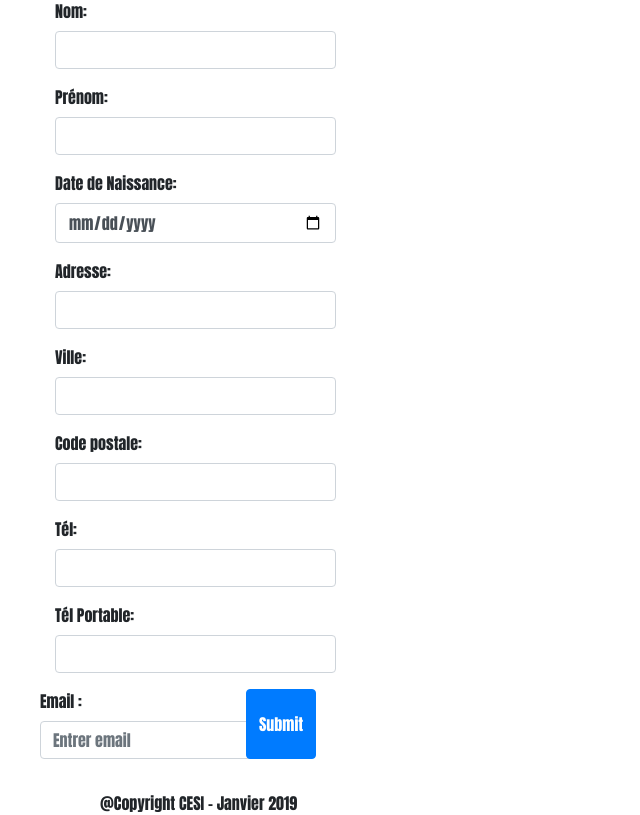
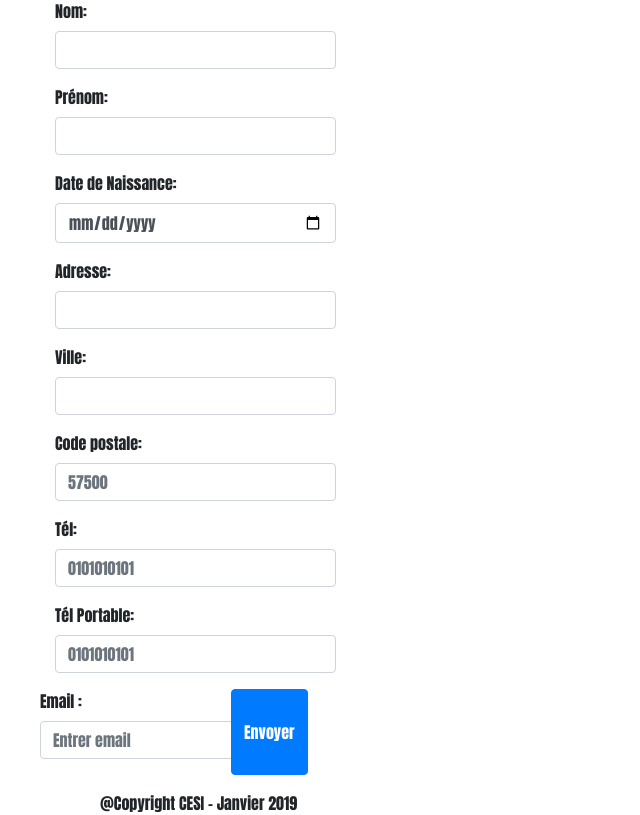
Before and after one commit to leobernier/Inscription, a PHP site: page /formulaire.php in a window 1280 px wide. Shown: the part 263-1078 px from the top of the page, without its empty margins (0-640 px from the left). Run offline with PHP 8.4, Linux system fonts and the light colour scheme.

Commit message:
lien vers formulaire, recuperation fichier formulaire de William. envoi mail ne marche pas

```diff
--- a/src/calculPoints.php
+++ b/src/calculPoints.php
@@ -88,7 +88,7 @@ if ($nbrPoints>=3) {
   </div>
   <div class="row">
     <div class="col-md-12">
-      <button type="button" class="btn btn-primary">Poursuivre</button>
+      <a href="formulaire.php"><button type="button" class="btn btn-primary">Poursuivre</button></a>
     </div>
   </div>
 </div>
--- a/src/formulaire.php
+++ b/src/formulaire.php
@@ -1,49 +1,95 @@
 <?php include('header.php')?>
+<?php if(isset($_POST)){
+
+  $to  = 'giraud.pascal@outlook.com';
+
+  // Sujet
+  $subject = 'Calendrier des anniversaires pour Août';
+
+  // message
+  $message = 'test';
+
+  /*'
+  <html>
+  <head>
+  <title>Calendrier des anniversaires pour Août</title>
+  </head>
+  <body>
+  <p>Voici les anniversaires à venir au mois d\'Août !</p>
+  <table>
+  <tr>
+  <th>Personne</th><th>Jour</th><th>Mois</th><th>Année</th>
+  </tr>
+  <tr>
+  <td>Josiane</td><td>3</td><td>Août</td><td>1970</td>
+  </tr>
+  <tr>
+  <td>Emma</td><td>26</td><td>Août</td><td>1973</td>
+  </tr>
+  </table>
+  </body>
+  </html>
+  ';*/
+
+  // Pour envoyer un mail HTML, l'en-tête Content-type doit être défini
+  $headers[] = 'MIME-Version: 1.0';
+  $headers[] = 'Content-type: text/html; charset=iso-8859-1';
+
+  // En-têtes additionnels
+  $headers[] = 'To: Mary <enzoabt@free.fr>';
+  $headers[] = 'From: Anniversaire <anniversaire@example.com>';
+  $headers[] = 'Cc: anniversaire_archive@example.com';
+  $headers[] = 'Bcc: anniversaire_verif@example.com';
+
+  // Envoi
+  mail($to, $subject, $message); //, implode("\r\n", $headers));
+}
+?>
 
 <div class="container">
   <h2>Formulaire d'inscription</h2>
   <div class='row'>
 
-<form>
+    <form method="POST" action="" >
       <div class="form-group row">
         <label for="Nom">Nom:</label>
-    <input type="text" class="form-control" name="Nom" value="">
+        <input type="text" class="form-control" name="Nom" value="" required>
       </div>
       <div class="form-group row">
         <label for="Prénom">Prénom:</label>
-    <input type="text" class="form-control" name="Prénom" value="">
+        <input type="text" class="form-control" name="Prénom" value="" required>
       </div>
       <div class="form-group row">
         <label for="Date_naissance">Date de Naissance:</label>
-    <input type="date" class="form-control" name="Date_naissance" placeholder="jj/mm/aaaa">
+        <input type="date" class="form-control" name="Date_naissance" placeholder="jj/mm/aaaa" required>
       </div>
       <div class="form-group row">
         <label for="Adresse">Adresse:</label>
-    <input type="text" class="form-control" name="Adresse" value="">
+        <input type="text" class="form-control" name="Adresse" value="" required>
       </div>
       <div class="form-group row">
         <label for="Ville">Ville:</label>
-    <input type="text" class="form-control" name="Ville" value="">
+        <input type="text" class="form-control" name="Ville" value="" required>
       </div>
       <div class="form-group row">
         <label for="Code_postale">Code postale:</label>
-    <input type="text" class="form-control" name="Code_postale" value="">
+        <input type="text" class="form-control" name="Code_postale" pattern="[0-9]{5}" placeholder="57500" value="" required>
       </div>
       <div class="form-group row">
         <label for="Telephone">Tél:</label>
-    <input type="text" class="form-control" name="Telephone" value="">
+        <input type="telNo" class="form-control" name="Telephone" pattern="[0-9]{2}[0-9]{2}[0-9]{2}[0-9]{2}[0-9]{2}" placeholder="0101010101" required>
       </div>
       <div class="form-group row">
         <label for="Telephone_Portable:">Tél Portable:</label>
-    <input type="text" class="form-control" name="Telephone_portable" value="">
+        <input type="text" class="form-control" name="Telephone_portable" pattern="[0-9]{2}[0-9]{2}[0-9]{2}[0-9]{2}[0-9]{2}" placeholder="0101010101" required>
       </div>   <div class="form-group row">
         <div class="form-group row">
           <label for="email">Email :</label>
-    <input type="email" class="form-control" id="email" aria-describedby="emailHelp" placeholder="Entrer email">
+          <input type="email" class="form-control" id="email" name="Email" aria-describedby="emailHelp" placeholder="Entrer email" required>
         </div>
         <div class="form-group row">
-    <button type="submit" class="btn btn-primary">Submit</button>
         </div>
+        <button type="submit" class="btn btn-primary">Envoyer</button>
       </form>
     </div>
   </div>
@@ -51,5 +97,4 @@
 
 
 
-
   <?php include('footer.php') ?>
```
Lines whose indentation alone changed are shown as unchanged.
